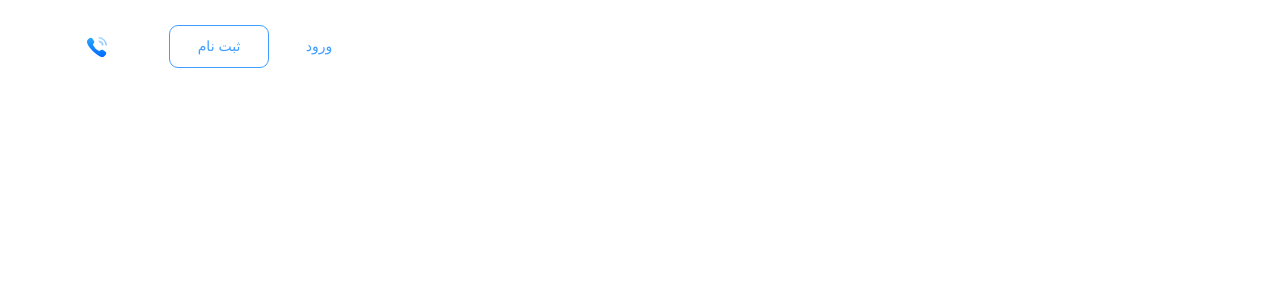
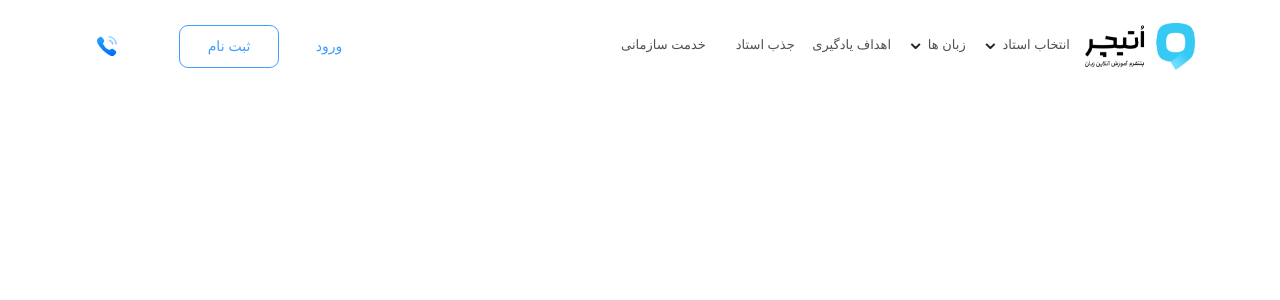
Before and after one commit to Afshar07/Oteacher-vue, a Vue app: page / in a window 1280 px wide. Shown: the top 300 px of the page. Built offline with nearby package versions, Linux system fonts and the light colour scheme; a web font is replaced by a local one.

Commit message:
Add styles and arrow downs

```diff
--- a/src/components/TheHeader.vue
+++ b/src/components/TheHeader.vue
@@ -1,12 +1,27 @@
 <template>
   <header class="header col-12">
-    <nav class="header__nav">
-      <div class="header__nav--contact">
+    <nav class="header__nav d-flex justify-content-between">
+      <div class="header__nav--left">
         <img :src="phoneImg" alt="blue phone" class="blue-phone" />
         <div class="header__nav--btns">
           <the-button class="signup-btn">ثبت نام</the-button>
           <the-button class="login-btn">ورود</the-button>
         </div>
+      </div>
+      <div class="header__nav--right">
+        <a href="#" class="nav-links ms-1">انتخاب استاد</a>
+
+        <div class="arrow-down-container">
+          <a href="#" class="nav-links ms-1">زبان ها</a>
+          <span class="arrow-down">⌄</span>
+        </div>
+        <div class="arrow-down-container">
+          <a href="#" class="nav-links ms-1">اهداف یادگیری</a>
+          <span class="arrow-down">⌄</span>
+        </div>
+        <a href="#" class="nav-links">جذب استاد</a>
+        <a href="#" class="nav-links">خدمت سازمانی</a>
+        <img :src="logoImg" alt="Oteacher Logo" class="main-logo" />
       </div>
     </nav>
   </header>
@@ -19,16 +34,23 @@ export default {
   data() {
     return {
       phoneImg: require("../assets/blue-phone.svg"),
+      logoImg: require("../assets/oteacher-logo.png"),
     };
   },
   methods: {},
 };
 </script>
 <style scoped>
-.header__nav--contact {
+.header {
+  padding: 2.3rem 1rem 1rem 1rem;
+  /* box-shadow: 0 4px 8px -3px rgba(0, 0, 0, 0.2); */
+}
+.header__nav {
+  margin: 0 2.5rem 2.5rem 2.5rem;
+}
+.header__nav--left {
   display: flex;
   align-items: center;
-  margin: 2.5rem;
 }
 .blue-phone {
   cursor: pointer;
@@ -57,4 +79,30 @@ export default {
   border-radius: 9px;
   background-color: rgba(63, 158, 255, 0.2);
 }
+.main-logo {
+  width: 11rem;
+  margin-right: 5rem;
+  cursor: pointer;
+}
+.nav-links {
+  text-decoration: none;
+  color: rgb(80, 80, 80);
+  font-size: 1.3rem;
+  margin: 0 1.5rem;
+  transition: all 0.3s;
+}
+.nav-links:hover {
+  color: #3f9eff;
+}
+
+.arrow-down {
+  width: 1rem;
+  position: relative;
+  font-size: 2.3rem;
+}
+
+.arrow-down-container {
+  display: inline;
+  cursor: pointer;
+}
 </style>
```
